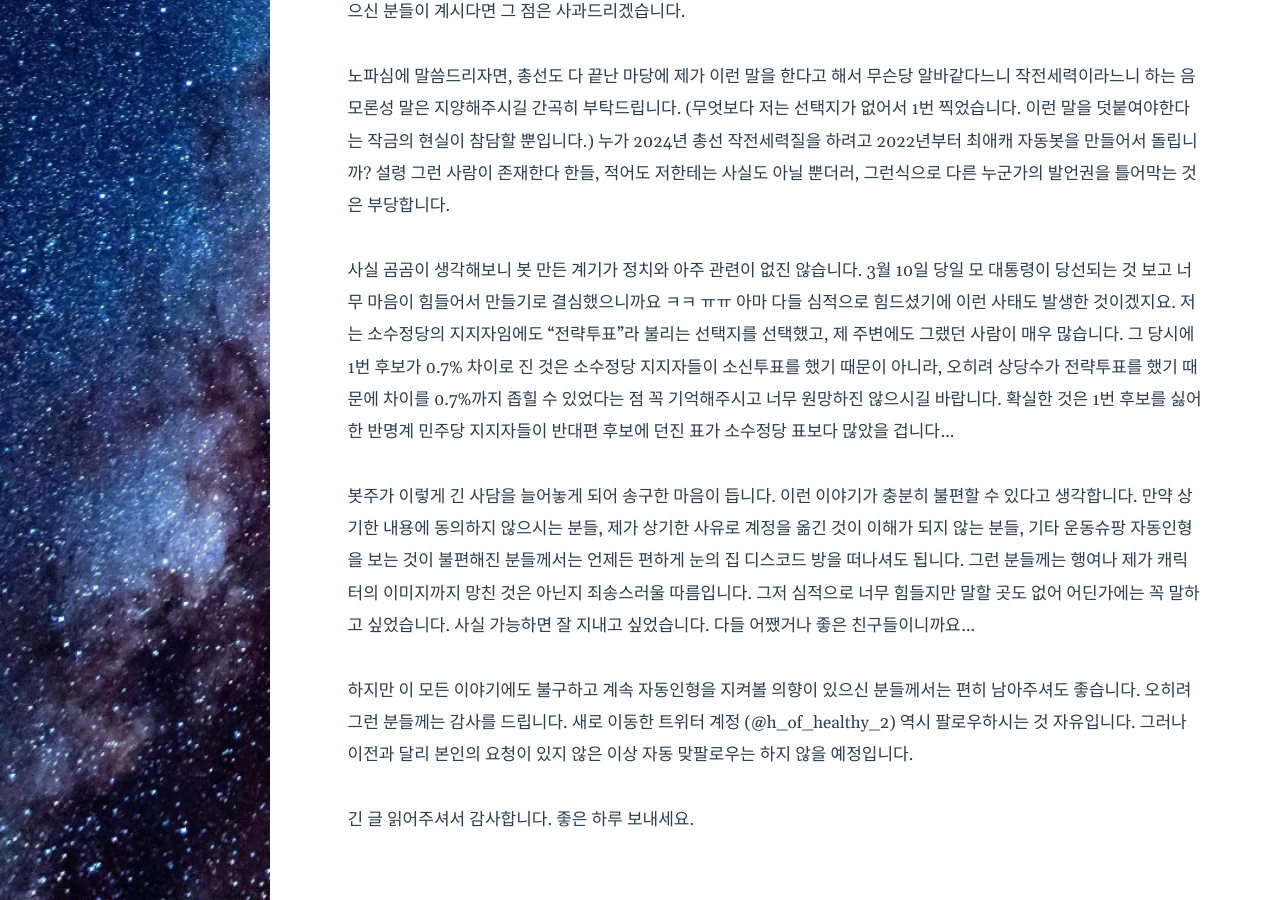
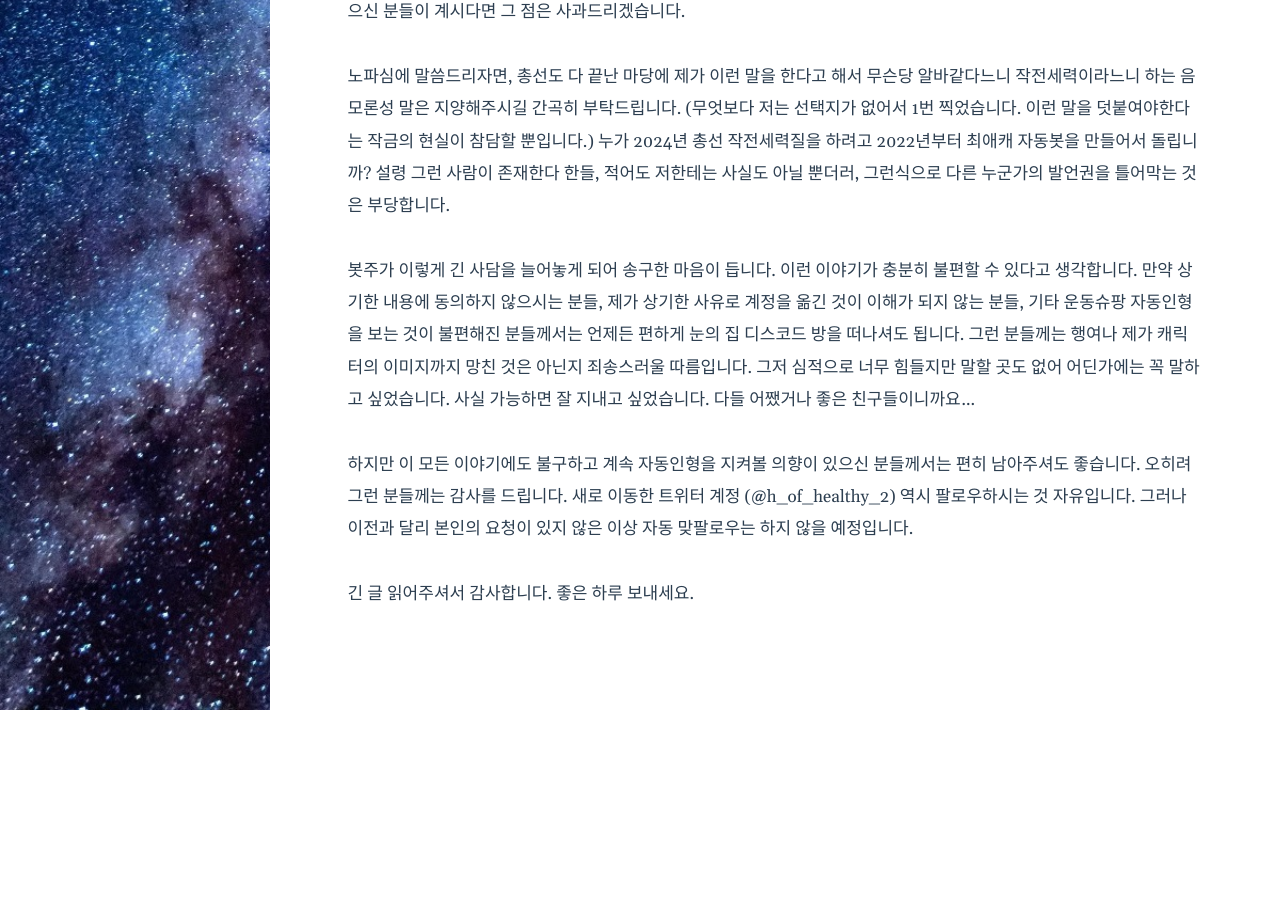
Before and after one commit to stella-blue/stella-blue.github.io, a Jekyll site: the page built from _posts/2024-04-14-notice2.markdown, in a window 1280 px wide and 900 px high, scrolled down 1338 px. Built offline with Jekyll 4.4.1, drawn with Linux system fonts in a browser that asks for light colours; after the commit the page ends 2048 px from its top, so only the background shows below that.

Commit message:
add post

```diff
--- a/_posts/2024-04-14-notice2.markdown
+++ b/_posts/2024-04-14-notice2.markdown
@@ -26,8 +26,6 @@ category: Report
  <br>
 노파심에 말씀드리자면, 총선도 다 끝난 마당에 제가 이런 말을 한다고 해서 무슨당 알바같다느니 작전세력이라느니 하는 음모론성 말은 지양해주시길 간곡히 부탁드립니다. (무엇보다 저는 선택지가 없어서 1번 찍었습니다. 이런 말을 덧붙여야한다는 작금의 현실이 참담할 뿐입니다.) 누가 2024년 총선 작전세력질을 하려고 2022년부터 최애캐 자동봇을 만들어서 돌립니까? 설령 그런 사람이 존재한다 한들, 적어도 저한테는 사실도 아닐 뿐더러, 그런식으로 다른 누군가의 발언권을 틀어막는 것은 부당합니다. <br>
  <br>
-사실 곰곰이 생각해보니 봇 만든 계기가 정치와 아주 관련이 없진 않습니다. 3월 10일 당일 모 대통령이 당선되는 것 보고 너무 마음이 힘들어서 만들기로 결심했으니까요 ㅋㅋ ㅠㅠ 아마 다들 심적으로 힘드셨기에 이런 사태도 발생한 것이겠지요. 저는 소수정당의 지지자임에도 "전략투표"라 불리는 선택지를 선택했고, 제 주변에도 그랬던 사람이 매우 많습니다. 그 당시에 1번 후보가 0.7% 차이로 진 것은 소수정당 지지자들이 소신투표를 했기 때문이 아니라, 오히려 상당수가 전략투표를 했기 때문에 차이를 0.7%까지 좁힐 수 있었다는 점 꼭 기억해주시고 너무 원망하진 않으시길 바랍니다. 확실한 것은 1번 후보를 싫어한 반명계 민주당 지지자들이 반대편 후보에 던진 표가 소수정당 표보다 많았을 겁니다... <br>
- <br>
 봇주가 이렇게 긴 사담을 늘어놓게 되어 송구한 마음이 듭니다. 이런 이야기가 충분히 불편할 수 있다고 생각합니다. 만약 상기한 내용에 동의하지 않으시는 분들, 제가 상기한 사유로 계정을 옮긴 것이 이해가 되지 않는 분들, 기타 운동슈팡 자동인형을 보는 것이 불편해진 분들께서는 언제든 편하게 눈의 집 디스코드 방을 떠나셔도 됩니다. 그런 분들께는 행여나 제가 캐릭터의 이미지까지 망친 것은 아닌지 죄송스러울 따름입니다. 그저 심적으로 너무 힘들지만 말할 곳도 없어 어딘가에는 꼭 말하고 싶었습니다. 사실 가능하면 잘 지내고 싶었습니다. 다들 어쨌거나 좋은 친구들이니까요... <br>
  <br>
 하지만 이 모든 이야기에도 불구하고 계속 자동인형을 지켜볼 의향이 있으신 분들께서는 편히 남아주셔도 좋습니다. 오히려 그런 분들께는 감사를 드립니다. 새로 이동한 트위터 계정 (@h_of_healthy_2) 역시 팔로우하시는 것 자유입니다. 그러나 이전과 달리 본인의 요청이 있지 않은 이상 자동 맞팔로우는 하지 않을 예정입니다. <br>
```
